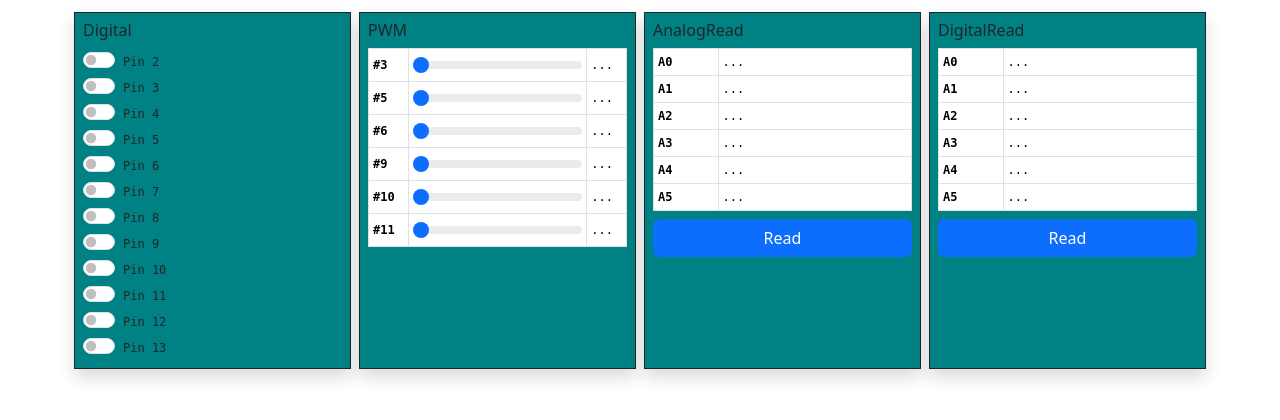
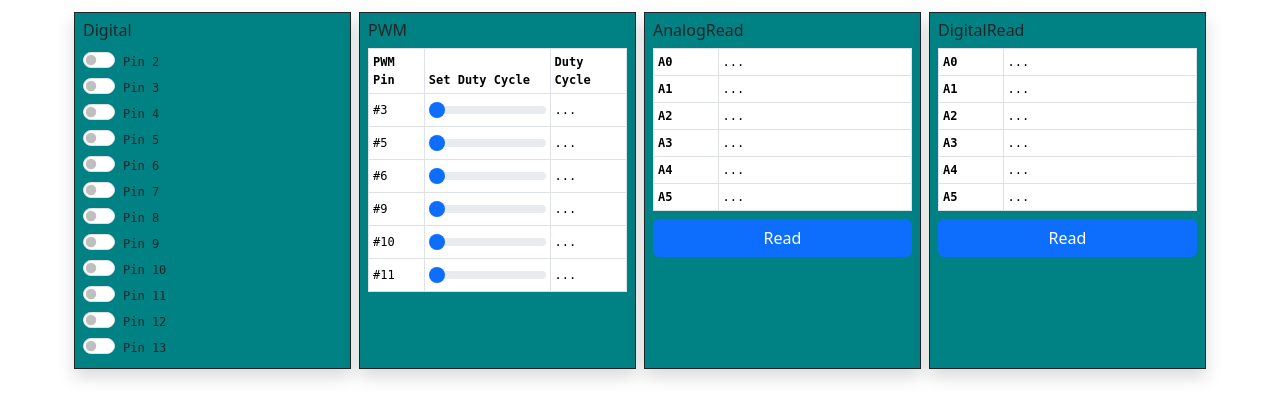
Before and after one commit to dsw7/InoDAQV2, a Flask app: page / in a window 1280 px wide. Shown: the top 420 px of the page. Run offline with Flask 3, Linux system fonts and the light colour scheme; parts of the project's set-up code (start-up, migrations or seed data) failed here and were passed over.

Commit message:
Add header

```diff
--- a/inodaqv2/templates/dashboard.html
+++ b/inodaqv2/templates/dashboard.html
@@ -67,35 +67,42 @@
       <div class="col-lg-3 p-1 justify-content-center">
         <div class="d-flex flex-column h-100 p-2 justify-content-top border border-dark shadow panel-commands" id="pwm-sliders">
           <h6>PWM</h6>
-          <table class="table mb-2 table-sm table-bordered table-hover monospace align-middle">
+          <table class="table mb-2 table-sm table-bordered monospace align-middle">
+            <thead>
+              <tr>
+                <th>PWM Pin</th>
+                <th>Set Duty Cycle</th>
+                <th>Duty Cycle</th>
+              </tr>
+            </thead>
             <tbody>
               <tr>
-                <th class="w-20" scope="row">#3</th>
+                <td>#3</td>
                 <td><input type="range" class="form-range align-middle" value="0" min="0" max="100" step="1" id="pwm-3"></td>
-                <td class="w-20" id="res-pwm-3">...</td>
+                <td id="res-pwm-3">...</td>
               </tr>
               <tr>
-                <th scope="row">#5</th>
+                <td>#5</td>
                 <td><input type="range" class="form-range align-middle" value="0" min="0" max="100" step="1" id="pwm-5"></td>
                 <td id="res-pwm-5">...</td>
               </tr>
               <tr>
-                <th scope="row">#6</th>
+                <td>#6</td>
                 <td><input type="range" class="form-range align-middle" value="0" min="0" max="100" step="1" id="pwm-6"></td>
                 <td id="res-pwm-6">...</td>
               </tr>
               <tr>
-                <th scope="row">#9</th>
+                <td>#9</td>
                 <td><input type="range" class="form-range align-middle" value="0" min="0" max="100" step="1" id="pwm-9"></td>
                 <td id="res-pwm-9">...</td>
               </tr>
               <tr>
-                <th scope="row">#10</th>
+                <td>#10</td>
                 <td><input type="range" class="form-range align-middle" value="0" min="0" max="100" step="1" id="pwm-10"></td>
                 <td id="res-pwm-10">...</td>
               </tr>
               <tr>
-                <th scope="row">#11</th>
+                <td>#11</td>
                 <td><input type="range" class="form-range align-middle" value="0" min="0" max="100" step="1" id="pwm-11"></td>
                 <td id="res-pwm-11">...</td>
               </tr>
```
